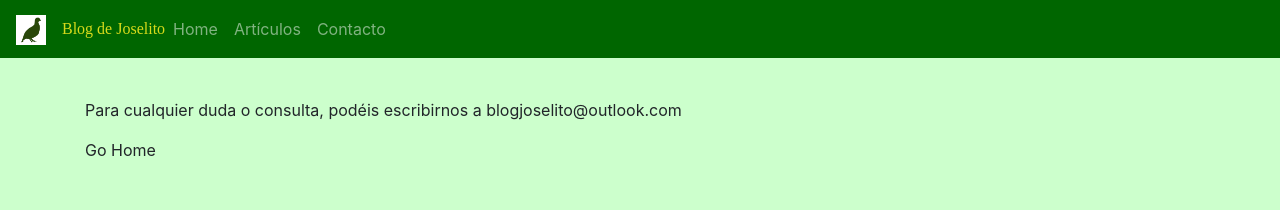
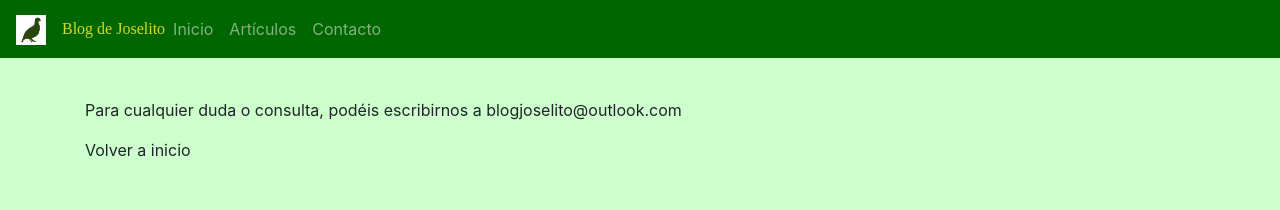
Before and after one commit to ricardodazaGit/frontendBlog, an Angular app: page /404 in a window 1280 px wide. Shown: the top 210 px of the page. Built offline with nearby package versions, Linux system fonts and the light colour scheme.

Commit message:
feat: some improvements

```diff
--- a/src/app/lib/components/nav/nav.component.html
+++ b/src/app/lib/components/nav/nav.component.html
@@ -10,7 +10,7 @@
     <ul class="navbar-nav mr-auto">
       <!-- active es la clase para que se vea mas resltado en el menu -->
       <li class="nav-item" routerLinkActive="active" data-toggle="collapse" data-target="#navbarNav">
-        <a class="nav-link" [routerLink]="['home']" >Home</a>
+        <a class="nav-link" [routerLink]="['home']" >Inicio</a>
       </li>
       <li class="nav-item" routerLinkActive="active" data-toggle="collapse" data-target="#navbarNav">
         <a class="nav-link" [routerLink]="['publications']">Artículos</a>
--- a/src/app/views/not-found/not-found.component.ts
+++ b/src/app/views/not-found/not-found.component.ts
@@ -5,7 +5,7 @@ import { Router } from '@angular/router';
   selector: 'rp-not-found',
   template: `
     <p>Para cualquier duda o consulta, podéis escribirnos a blogjoselito@outlook.com</p>
-    <a routerLink="/">Go Home</a>
+    <a routerLink="/">Volver a inicio</a>
   `,
   styles: []
 })
```
Also changed, not shown: src/assets/api/publics.json (+2 -2 lines).
